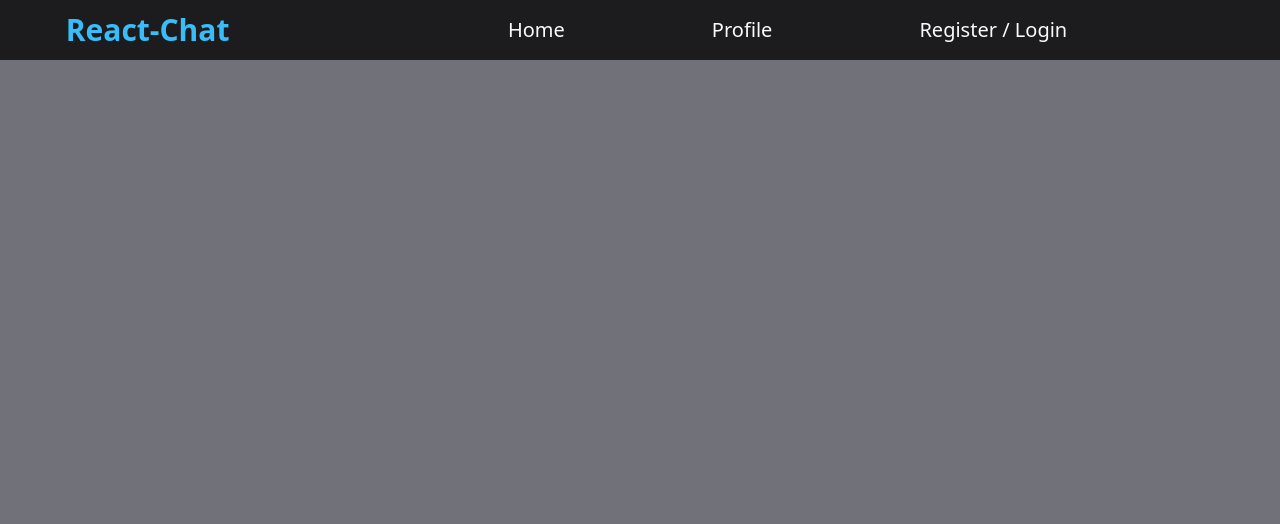
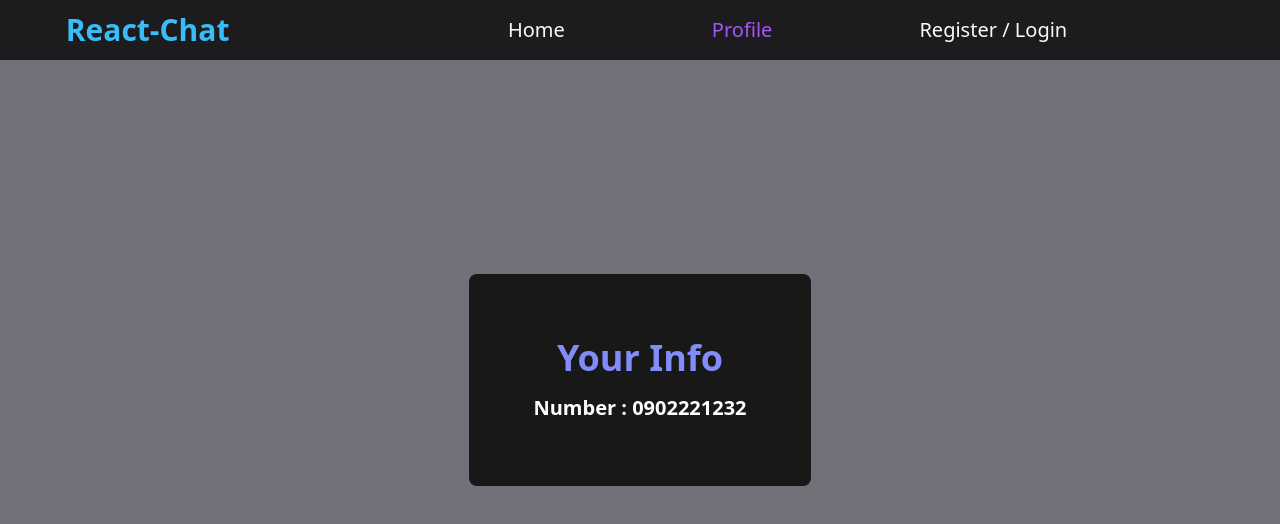
Before and after one commit to imanhpr/web-practice, a React (Vite) app in the folder react-chat/: page /profile in a window 1280 px wide. Shown: the top 524 px of the page. Built offline with nearby package versions, Linux system fonts and the light colour scheme.

Commit message:
add a simple profile page

```diff
--- a/react-chat/src/App.tsx
+++ b/react-chat/src/App.tsx
@@ -3,6 +3,7 @@ import React from "react";
 import NavBar from "./components/NavBar";
 import AuthPage from "./Pages/AuthPage";
 import IndexPage from "./Pages/IndexPage";
+import ProfilePage from "./Pages/ProfilePage";
 
 function App() {
   return (
@@ -22,6 +23,7 @@ function App() {
             element={<AuthPage title="Register a new account" apiToCall="" />}
           />
         </Route>
+        <Route path="/profile" element={<ProfilePage />} />
       </Routes>
     </React.Fragment>
   );
--- /dev/null
+++ b/react-chat/src/Pages/ProfilePage.tsx
@@ -0,0 +1,14 @@
+import CenterSection from "../components/CenterSection";
+function ProfilePage() {
+  return (
+    <CenterSection>
+      <header>
+        <h2 className="font-bold text-4xl text-indigo-400">Your Info</h2>
+      </header>
+      <div>
+        <p className="font-semibold text-xl">Number : 0902221232</p>
+      </div>
+    </CenterSection>
+  );
+}
+export default ProfilePage;
--- a/react-chat/src/components/NavBar.tsx
+++ b/react-chat/src/components/NavBar.tsx
@@ -20,7 +20,11 @@ function NavBar() {
             Home
           </NavLink>
         </li>
-        <li>Profile</li>
+        <li>
+          <NavLink to="/profile" className={setActiveClass}>
+            Profile
+          </NavLink>
+        </li>
         <li>
           <NavLink to="/auth/register" className={setActiveClass}>
             <span>Register</span>
```
